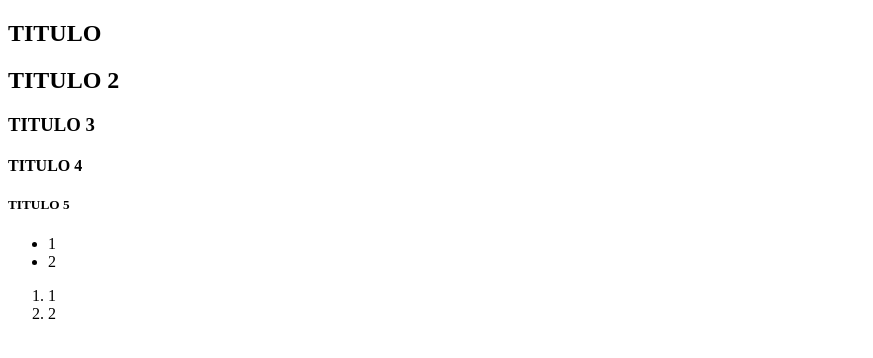
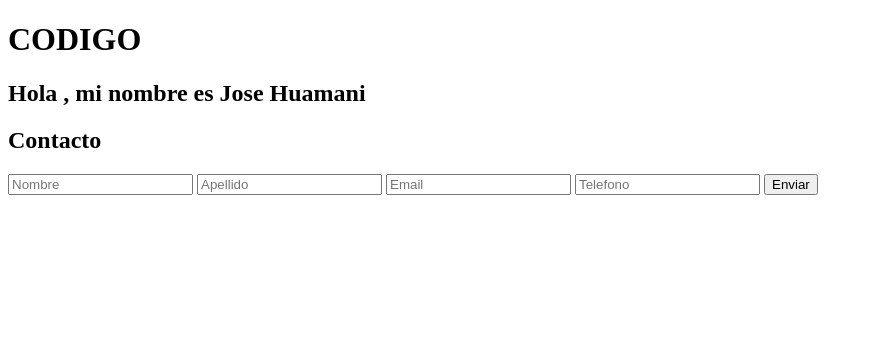
Before and after one commit to Joseh3/pachaqtec2, a plain HTML site: page index.html in a window 1280 px wide. Shown: the whole page, without its empty margins (0-873 px from the left). Drawn offline with Linux system fonts and the light colour scheme.

Commit message:
secction

```diff
--- a/index.html
+++ b/index.html
@@ -4,25 +4,22 @@
         <meta charset="UTF=8"/>
         <meta http-equiv="X-UA-Compatible" content="IE=edge"/>
         <meta name="viewport" content="width=device-width, initial-scale=1.0"/>
-        <title> Tags html</title>
+        <title> Document</title>
     </head>
     <body>
-    <section>
-    <h1> TITULO </h1>
-    <h2> TITULO 2 </h2>
-    <h3> TITULO 3</h3>
-    <h4> TITULO 4</h4>
-    <h5> TITULO 5</h5>
-    </section>
-    <section>
-        <ul>
-            <li>1</li>
-            <li>2</li>
-        </ul>
-        <ol>
-            <li>1</li>
-            <li>2</li>
-        </ol>
-    </section>
+        <header>
+            <h1>CODIGO</h1>
+            <h2> Hola , mi nombre es Jose Huamani</h2>
+        </header>
+        <footer>
+            <h2>Contacto</h2>
+            <form>
+                <input placeholder="Nombre"/>
+                <input placeholder="Apellido"/>
+                <input placeholder="Email"/>
+                <input placeholder="Telefono"/>
+                <button>Enviar</button>
+            </form>
+        </footer>
     </body>
 </html>
```
